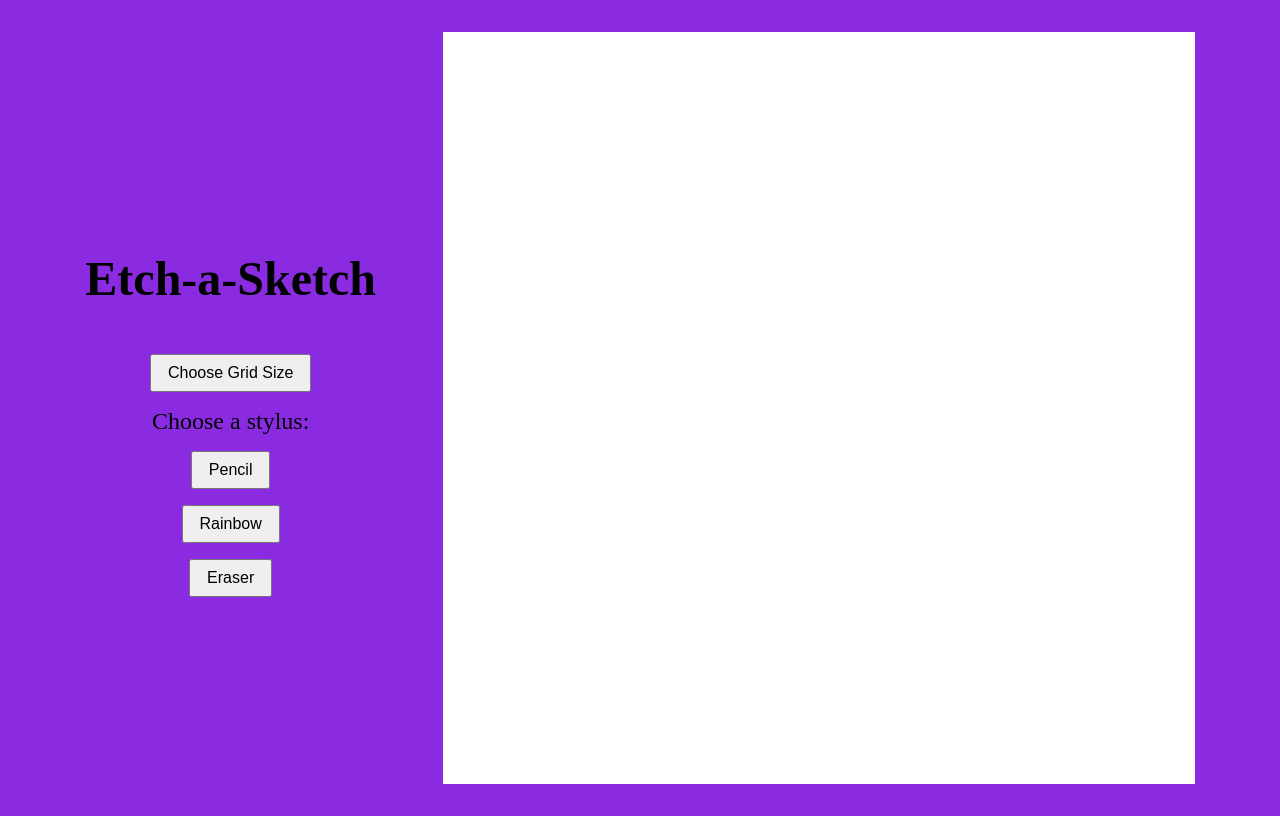
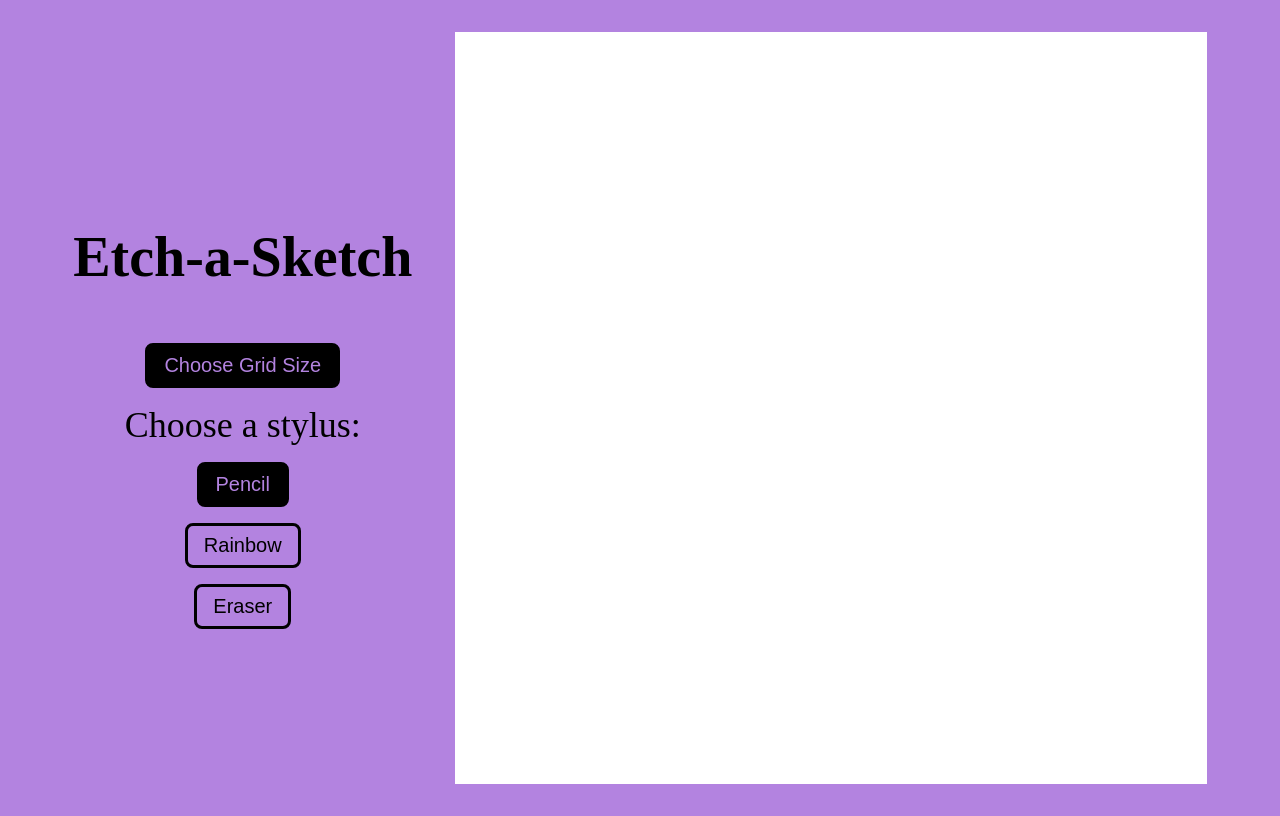
Before and after one commit to hnnhcmmngs/etch-a-sketch, a plain HTML site: page index.html in a window 1280 px wide. Both pictures are taken after a click on the button "Pencil". Drawn offline with Linux system fonts and the light colour scheme.

Commit message:
Add event listeners for options buttons
The option buttons need to change the stylus color and
functionality. For now, the buttons change color depending
on which one is selected and the value of the stylus is
changed based on which button was clicked, but the color
does not change while drawing on the grid yet.

```diff
--- a/css/styles.css
+++ b/css/styles.css
@@ -4,7 +4,7 @@ body {
     display: flex;
     align-items: center;
     justify-content: space-around;
-    background-color: blueviolet;
+    background-color: rgb(179, 131, 224);
     gap: 24px;
 }
 
@@ -29,13 +29,26 @@ body {
 
 button {
     padding: 8px 16px;
-    font-size: 16px;
+    font-size: 20px;
 }
 
 #title {
-    font-size: 48px;
+    font-size: 56px;
 }
 
 #choose {
-    font-size: 24px;
+    font-size: 36px;
 }
+
+.notselected {
+    background-color: transparent;
+    border: 3px solid black;
+    border-radius: 8px;
+}
+
+.selected {
+    background-color: black;
+    color: rgb(179, 131, 224);
+    border: 3px solid black;
+    border-radius: 8px;
+}
--- a/index.html
+++ b/index.html
@@ -9,11 +9,11 @@
     <body>
         <div id="options">
             <h1 id="title">Etch-a-Sketch</h1>
-            <button id="gridsize">Choose Grid Size</button>
+            <button id="gridsize" class="selected">Choose Grid Size</button>
             <div id="choose">Choose a stylus:</div>
-            <button id="Pencil">Pencil</button>
-            <button id="Rainbow">Rainbow</button>
-            <button id="Eraser">Eraser</button>
+            <button id="pencil" class="notselected">Pencil</button>
+            <button id="rainbow" class="selected">Rainbow</button>
+            <button id="eraser" class="notselected">Eraser</button>
         </div>
         <div id="gridofsquares">
 
--- a/js/script.js
+++ b/js/script.js
@@ -2,7 +2,12 @@ const body = document.querySelector("body");
 const gridOfSquares = document.querySelector("#gridofsquares");
 const gridSize = document.querySelector("#gridsize");
 
+const pencil = document.querySelector("#pencil");
+const rainbow = document.querySelector("#rainbow");
+const eraser = document.querySelector("#eraser");
+
 let side = 16;
+let stylus = "rainbow";
 
 gridSize.addEventListener("click", () => {
     let size = prompt("Enter a grid dimension:", side);
@@ -10,6 +15,27 @@ gridSize.addEventListener("click", () => {
         side = +size;
         createGrid(+size);
     }
+})
+
+pencil.addEventListener("click", () => {
+    stylus = "pencil";
+    pencil.className = "selected";
+    rainbow.className = "notselected";
+    eraser.className = "notselected";
+})
+
+rainbow.addEventListener("click", () => {
+    stylus = "rainbow";
+    pencil.className = "notselected";
+    rainbow.className = "selected";
+    eraser.className = "notselected";
+})
+
+eraser.addEventListener("click", () => {
+    stylus = "eraser";
+    pencil.className = "notselected";
+    rainbow.className = "notselected";
+    eraser.className = "selected";
 })
 
 function createGrid(gridSide) {
```
